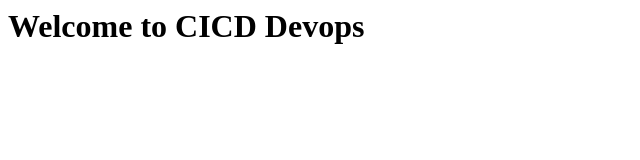
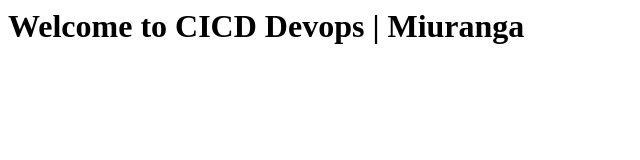
Before and after one commit to lakshith1996/website, a plain HTML site: page index.html in a window 1280 px wide. Shown: the whole page, without its empty margins (0-640 px from the left). Drawn offline with Linux system fonts and the light colour scheme.

Commit message:
Change another line

```diff
--- a/index.html
+++ b/index.html
@@ -2,6 +2,6 @@
 <title>jenkins CI/CD pipeline</title>
 
 <body>
-<h1> Welcome to CICD Devops </h1>
+<h1> Welcome to CICD Devops | Miuranga </h1>
 </body>
 </html>
```
Also changed, not shown: 1 other file.
